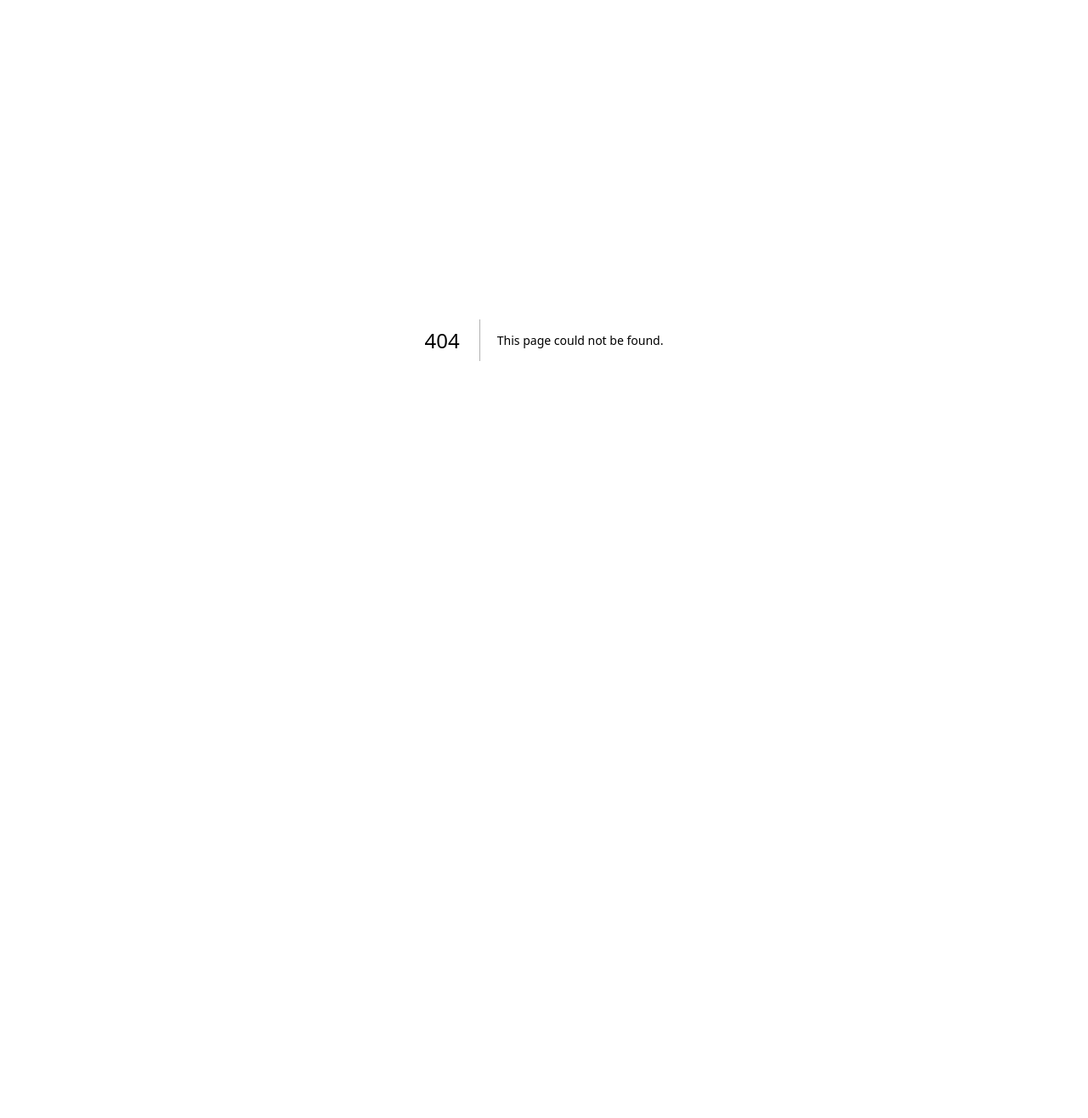
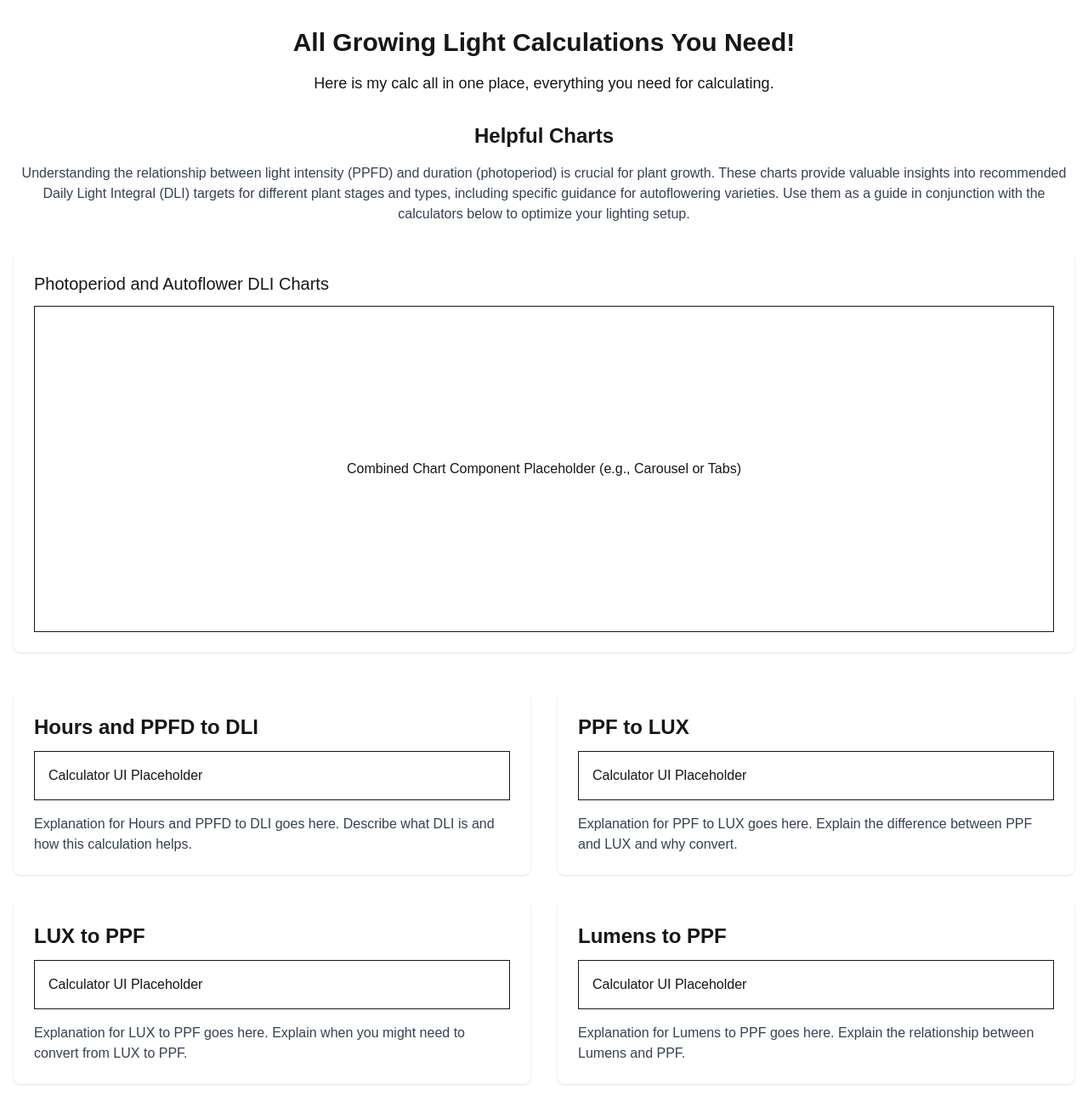
Before and after one commit to milja007/marketShop, a Next.js app: page /light-calc in a window 1280 px wide. Before the commit this address had no page. Shown: the top 1316 px of the page at 85% size. Before the commit the page ends 800 px from the top, so only its background shows below. Built offline with nearby package versions, Linux system fonts and the light colour scheme.

Commit message:
Got the structure!

```diff
--- /dev/null
+++ b/app/light-calc/page.tsx
@@ -0,0 +1,133 @@
+// const LightCalc = () => {
+//   return (
+//     <>
+//       <h1>All Growing Light Calculations You Need!</h1>
+//       <div>
+//         <p></p>
+//       </div>
+//     </>
+//   );
+// };
+
+// export default LightCalc;
+import React from "react";
+
+const LightCalc = () => {
+  return (
+    <div className="container mx-auto px-4 py-8">
+      {" "}
+      {/* Added a container for basic centering/padding */}
+      {/* Main Title */}
+      <h1 className="text-3xl font-bold text-center mb-4">
+        All Growing Light Calculations You Need!
+      </h1>
+      {/* Introductory Text */}
+      <p className="text-center text-lg mb-8">
+        {" "}
+        {/* Using a paragraph as requested */}
+        Here is my calc all in one place, everything you need for calculating.
+      </p>
+      {/* Charts Section (Moved to the top) */}
+      <div className="mb-12">
+        <h2 className="text-2xl font-semibold text-center mb-4">
+          Helpful Charts
+        </h2>
+        {/* Description before the charts */}
+        <p className="text-gray-700 text-center mb-8">
+          Understanding the relationship between light intensity (PPFD) and
+          duration (photoperiod) is crucial for plant growth. These charts
+          provide valuable insights into recommended Daily Light Integral (DLI)
+          targets for different plant stages and types, including specific
+          guidance for autoflowering varieties. Use them as a guide in
+          conjunction with the calculators below to optimize your lighting
+          setup.
+        </p>
+
+        {/* Combined Chart Slide Placeholder */}
+        {/* You can implement this as a single component that perhaps uses a carousel or tabs to show both charts */}
+        <div className="bg-white p-6 rounded-lg shadow">
+          {" "}
+          {/* Basic card styling for the combined chart section */}
+          <h3 className="text-xl font-medium mb-3">
+            Photoperiod and Autoflower DLI Charts
+          </h3>
+          {/* Placeholder for the combined chart component */}
+          <div className="border h-96 flex items-center justify-center">
+            {" "}
+            {/* Increased height for combined view */}
+            <p>Combined Chart Component Placeholder (e.g., Carousel or Tabs)</p>
+            {/* Your combined chart component (e.g., showing Photoperiod and Autoflower charts) will go here */}
+          </div>
+        </div>
+      </div>{" "}
+      {/* End Charts Section */}
+      {/* Calculator Sections (Remain below charts) */}
+      <div className="grid grid-cols-1 md:grid-cols-2 gap-8 mb-12">
+        {" "}
+        {/* Grid layout for calculators */}
+        {/* Hours and PPFD to DLI Calculator Section */}
+        <div className="bg-white p-6 rounded-lg shadow">
+          {" "}
+          {/* Basic card styling */}
+          <h2 className="text-2xl font-semibold mb-3">Hours and PPFD to DLI</h2>
+          {/* Calculator Input/Output Placeholder - Actual calculator logic will go here */}
+          <div className="border p-4 mb-4">
+            {/* Calculator UI elements (inputs, button, output) will be placed here */}
+            <p>Calculator UI Placeholder</p>
+          </div>
+          {/* Explanation for this calculator */}
+          <p className="text-gray-700">
+            {/* Explanation text for Hours and PPFD to DLI */}
+            Explanation for Hours and PPFD to DLI goes here. Describe what DLI
+            is and how this calculation helps.
+          </p>
+        </div>
+        {/* PPF to LUX Calculator Section */}
+        <div className="bg-white p-6 rounded-lg shadow">
+          <h2 className="text-2xl font-semibold mb-3">PPF to LUX</h2>
+          {/* Calculator Input/Output Placeholder */}
+          <div className="border p-4 mb-4">
+            <p>Calculator UI Placeholder</p>
+          </div>
+          {/* Explanation for this calculator */}
+          <p className="text-gray-700">
+            {/* Explanation text for PPF to LUX */}
+            Explanation for PPF to LUX goes here. Explain the difference between
+            PPF and LUX and why convert.
+          </p>
+        </div>
+        {/* LUX to PPF Calculator Section */}
+        <div className="bg-white p-6 rounded-lg shadow">
+          <h2 className="text-2xl font-semibold mb-3">LUX to PPF</h2>
+          {/* Calculator Input/Output Placeholder */}
+          <div className="border p-4 mb-4">
+            <p>Calculator UI Placeholder</p>
+          </div>
+          {/* Explanation for this calculator */}
+          <p className="text-gray-700">
+            {/* Explanation text for LUX to PPF */}
+            Explanation for LUX to PPF goes here. Explain when you might need to
+            convert from LUX to PPF.
+          </p>
+        </div>
+        {/* Lumens to PPF Calculator Section */}
+        <div className="bg-white p-6 rounded-lg shadow">
+          <h2 className="text-2xl font-semibold mb-3">Lumens to PPF</h2>
+          {/* Calculator Input/Output Placeholder */}
+          <div className="border p-4 mb-4">
+            <p>Calculator UI Placeholder</p>
+          </div>
+          {/* Explanation for this calculator */}
+          <p className="text-gray-700">
+            {/* Explanation text for Lumens to PPF */}
+            Explanation for Lumens to PPF goes here. Explain the relationship
+            between Lumens and PPF.
+          </p>
+        </div>
+      </div>{" "}
+      {/* End Calculator Sections */}
+    </div>
+  );
+};
+
+export default LightCalc;
```
